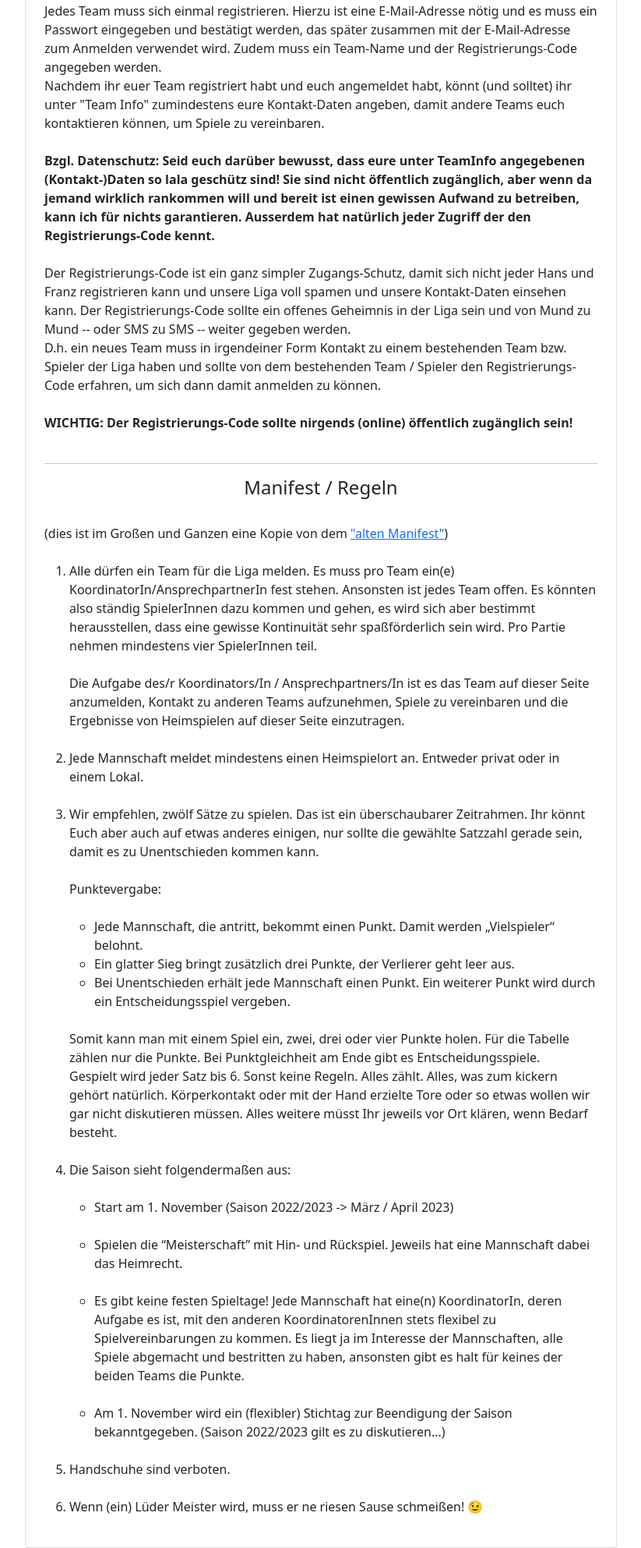
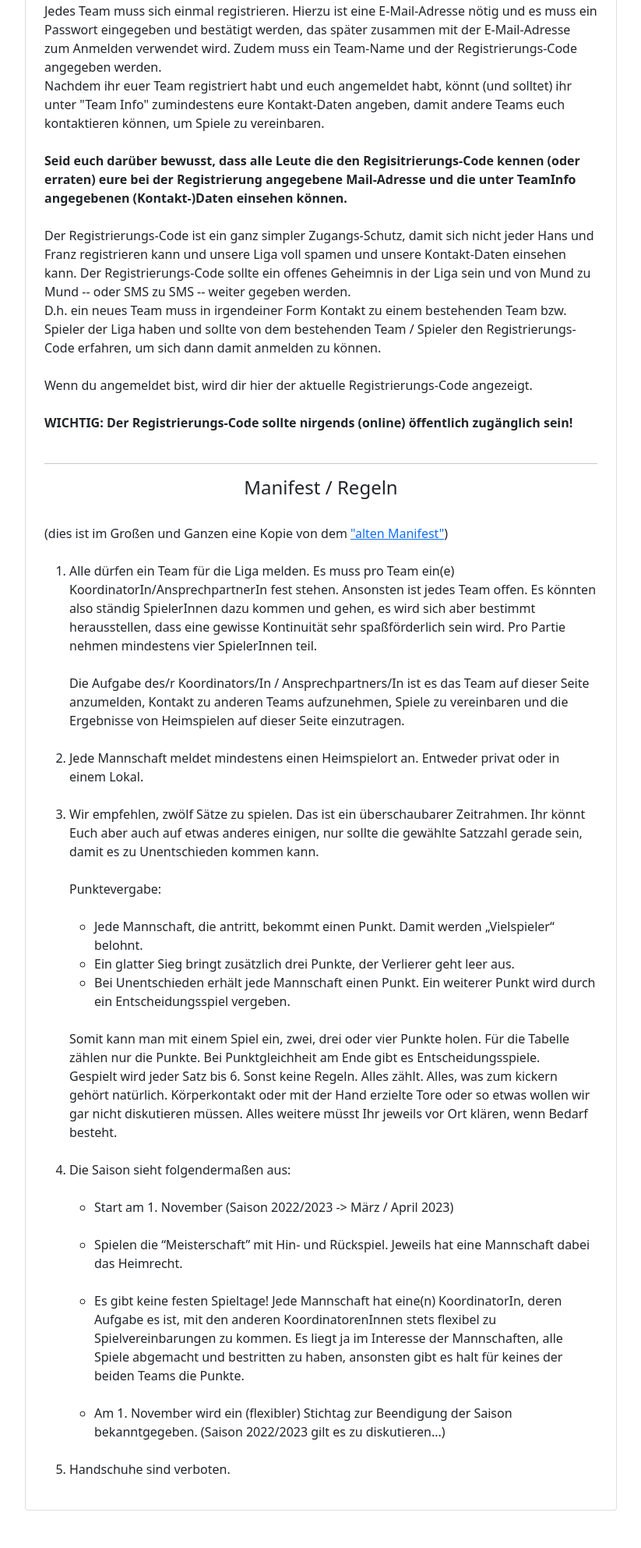
Before and after one commit to jeff-dh/wildeLigaTool, a Flask app: page / in a window 1280 px wide. Shown: the part 388-2373 px from the top of the page at 78% size, without its empty margins (228-1051 px from the left). After the commit the page ends 2325 px from the top, so only its background shows below. Run offline with Flask 3, Linux system fonts and the light colour scheme; some libraries are stand-ins or nearby versions.

Commit message:
minor changes

```diff
--- a/forms.py
+++ b/forms.py
@@ -13,7 +13,7 @@ class login_form(FlaskForm):
 
 class register_form(FlaskForm):
     email = StringField(validators=[InputRequired(), Email(), Length(1, 64)])
-    password = PasswordField(validators=[InputRequired(), Length(8, 72)])
+    password = PasswordField(validators=[InputRequired(), Length(6, 72)])
     cpassword = PasswordField(
         validators=[
             InputRequired(),
--- a/routes.py
+++ b/routes.py
@@ -11,6 +11,7 @@ from datetime import timedelta
 from app import create_app, db, login_manager, bcrypt
 from db import User, Team, Game
 from forms import login_form,register_form, submitResult_Form, teamInfo_Form
+from config import registerCode
 
 
 @login_manager.user_loader
@@ -23,6 +24,7 @@ app = create_app()
 def session_handler():
     session.permanent = True
     app.permanent_session_lifetime = timedelta(minutes=30)
+
 
 @app.route("/standings", methods=("GET", "POST"), strict_slashes=False)
 def standings():
@@ -116,7 +118,7 @@ def teamInfo(id):
 @app.route("/", strict_slashes=False)
 @app.route("/info", strict_slashes=False)
 def info():
-    return render_template("info.html")
+    return render_template("info.html", registerCode=registerCode)
 
 @app.route("/login/", methods=("GET", "POST"), strict_slashes=False)
 def login():
@@ -137,7 +139,7 @@ def login():
             flash("Invalid email or password!", "danger")
 
     return render_template("auth.html", form=form, text="Login",
-                           btn_action="Login")
+                           btn_action="Anmelden")
 
 
 @app.route("/register/", methods=("GET", "POST"), strict_slashes=False)
@@ -146,7 +148,6 @@ def register():
 
     if form.validate_on_submit():
 
-        from config import registerCode
         if  form.registerPassword.data != registerCode:
             flash("Registrierungs-Code ist nicht korrekt", "warning")
         else:
@@ -175,7 +176,7 @@ def register():
                 flash(f"An database error occured!", "danger")
 
     return render_template("auth.html", form=form, text="Create account",
-                           btn_action="Register account")
+                           btn_action="Team registrieren")
 
 
 @app.route("/logout")
--- a/templates/info.html
+++ b/templates/info.html
@@ -25,12 +25,10 @@
     solltet) ihr unter "Team Info" zumindestens eure Kontakt-Daten angeben,
     damit andere Teams euch kontaktieren können, um Spiele zu vereinbaren.<br>
     <br>
-    <b>Bzgl. Datenschutz: Seid euch darüber bewusst, dass eure unter TeamInfo
-    angegebenen (Kontakt-)Daten so lala geschütz sind! Sie sind nicht
-    öffentlich zugänglich, aber wenn da jemand wirklich rankommen will und
-    bereit ist einen gewissen Aufwand zu betreiben, kann ich für nichts
-    garantieren. Ausserdem hat natürlich jeder Zugriff der den
-    Registrierungs-Code kennt.</b> <br><br>
+    <b>Seid euch darüber bewusst, dass alle Leute die den Regisitrierungs-Code
+        kennen (oder erraten) eure bei der Registrierung angegebene
+        Mail-Adresse und die unter TeamInfo angegebenen (Kontakt-)Daten
+        einsehen können. </b> <br><br>
 
     Der Registrierungs-Code ist ein ganz simpler Zugangs-Schutz, damit sich
     nicht jeder Hans und Franz registrieren kann und unsere Liga voll spamen
@@ -41,10 +39,19 @@
     Team bzw. Spieler der Liga haben und sollte von dem bestehenden Team /
     Spieler den Registrierungs-Code erfahren, um sich dann damit anmelden zu
     können.<br><br>
+    {% if current_user.is_authenticated %}
+    Der aktuelle Registrierungs-Code lautet:   <b>{{ registerCode }}</b>
+    {% else %}
+    Wenn du angemeldet bist, wird dir hier der aktuelle Registrierungs-Code angezeigt.
+    {% endif %}
+
+    <br><br>
     <b>WICHTIG: Der Registrierungs-Code sollte nirgends
         (online) öffentlich zugänglich sein!</b>
 
     <br><br>
+
+
 
     <hr>
     <h4 class="text-center">Manifest / Regeln</h4><br>
@@ -127,10 +134,6 @@
             <br>
 
         <li>Handschuhe sind verboten.</li>
-
-        <br>
-        <li>Wenn (ein) Lüder Meister wird, muss er ne riesen Sause schmeißen! 😉</li>
-
     </ol>
 </div>
 {% endblock %}
--- a/templates/teamInfo.html
+++ b/templates/teamInfo.html
@@ -3,11 +3,12 @@
 {% block content%}
 <div class="text-center">
     <h4>{{ team.name }}</h4>
+    {{ team.user.email }}<br>
     {% if current_user.is_authenticated and current_user.id == team.user_id %}
     <form action="{{ request.path }}" method="POST" class="card-body">
         {{ form.csrf_token }}
 
-        {{ form.info(rows="15", class_="form-control",placeholder="Team-Info: Kontakt-Infos, Heimspiel-Ort,...") }}
+        {{ form.info(rows="15", class_="form-control",placeholder="Team-Info: weitere Kontakt-Infos, Heimspiel-Ort,...") }}
         <div class="d-grid gap-2">
             <button type="submit" class="btn btn-block btn-primary mb-3">Speichern</button>
         </div>
```
